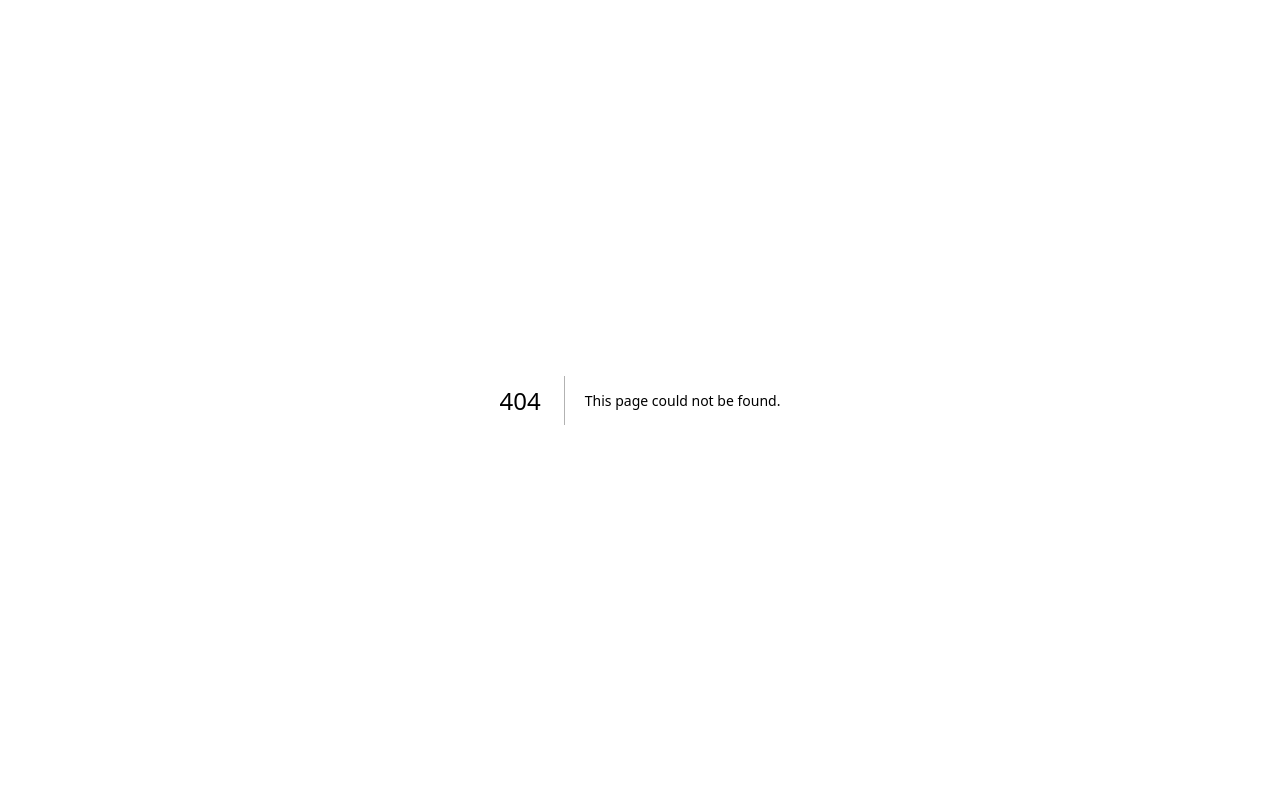
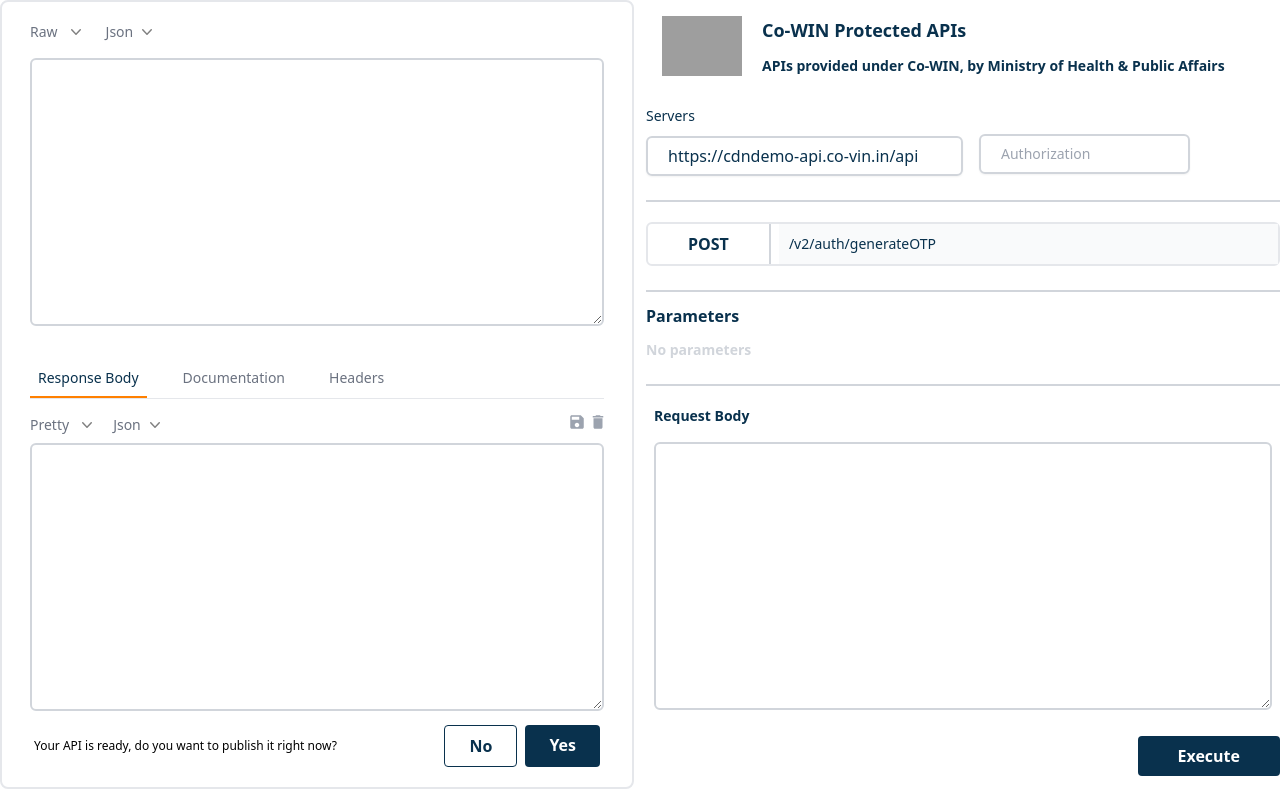
Before and after one commit to Pranshu321/Updated-Api-Setu-Dashboard, a Next.js app: page /Check in a window 1280 px wide. Before the commit this address had no page. Built offline with nearby package versions, Linux system fonts and the light colour scheme; grey boxes are pictures that could not be loaded.

Commit message:
Created the last page of updated api dashboard

```diff
--- a/components/Screen/Request Body/Request_Frontend.jsx
+++ b/components/Screen/Request Body/Request_Frontend.jsx
@@ -143,6 +143,19 @@
               </div>
             </div>
           </div>
+          <div className="flex justify-between mx-3 items-center">
+            <div className="text-xs">
+              Your API is ready, do you want to publish it right now?
+            </div>
+            <div className="flex gap-x-2">
+              <div class="bg-transparent text-NavColor font-semibold py-2 px-6 cursor-pointer border border-NavColor  rounded">
+                No
+              </div>
+              <div class="bg-NavColor text-white cursor-pointer font-bold py-2 px-6 rounded">
+                Yes
+              </div>
+            </div>
+          </div>
         </div>
       </div>
     </div>
--- a/components/Screen/Request Body/SideResponse.jsx
+++ b/components/Screen/Request Body/SideResponse.jsx
@@ -28,23 +28,24 @@
                 htmlFor="username"
                 className="block text-sm font-medium leading-6 text-NavColor"
               >
-                Name
+                Servers
               </label>
               <div className="mt-2">
-                <div className="flex rounded-md px-4 shadow-sm ring-1 ring-inset ring-gray-300 focus-within:ring-2 focus-within:ring-inset focus-within:ring-indigo-600 sm:max-w-full">
+                <div className="flex rounded-md px-4 shadow-sm border-2 border-gray-300 sm:max-w-full">
                   <input
                     type="text"
                     name="username"
                     id="username"
-                    className="block flex-1 border-0 bg-transparent py-1.5 pl-1 text-gray-900 placeholder:text-gray-400 focus:ring-0 sm:text-sm sm:leading-6"
-                    placeholder="janesmith"
+                    className="block flex-1 border-0 bg-transparent py-1.5 pl-1 text-NavColor "
+                    // placeholder="janesmith"
+                    value={"https://cdndemo-api.co-vin.in/api"}
                   />
                 </div>
               </div>
             </div>
             <div className="w-1/3">
               <div className="pt-7">
-                <div className="flex rounded-md px-4 shadow-sm ring-1 ring-inset ring-gray-300 focus-within:ring-2 focus-within:ring-inset focus-within:ring-indigo-600 sm:max-w-full">
+                <div className="flex rounded-md px-4 shadow-sm border-2 border-gray-300 sm:max-w-full">
                   <input
                     type="text"
                     name="username"
--- /dev/null
+++ b/pages/Check.jsx
@@ -0,0 +1,18 @@
+import React from "react";
+import Request_Frontend from "../components/Screen/Request Body/Request_Frontend";
+import SideResponse from "../components/Screen/Request Body/SideResponse";
+
+const Check = () => {
+  return (
+    <div className="w-full flex gap-x-3">
+      <div className="w-1/2">
+        <Request_Frontend />
+      </div>
+      <div className="w-1/2">
+        <SideResponse />
+      </div>
+    </div>
+  );
+};
+
+export default Check;
--- a/pages/Dashboard.jsx
+++ b/pages/Dashboard.jsx
@@ -17,6 +17,7 @@
 import Headers_Design from "../components/Screen/EndPoint Documentation/Headers_Design";
 import Request_Frontend from "../components/Screen/Request Body/Request_Frontend";
 import SideResponse from "../components/Screen/Request Body/SideResponse";
+import Check from "./Check";
 
 const Dashboard = () => {
   const [drop, setdrop] = useState(true);
@@ -33,7 +34,7 @@
         </div>
         <div className="flex w-full mx-5 rounded-lg my-2 border-2 border-[#E6E9EC] lg:w-[100%] bg-dashbordGray">
           <div
-            className={`w-[95%] lg:w-[75%] flex flex-col ${
+            className={`w-[95%] lg:w-[100%] flex flex-col ${
               NextPage != 0 ? "lg:flex-row" : "lg:flex-col"
             } lg:gap-y-0 items-stretch gap-y-5`}
           >
@@ -50,7 +51,7 @@
                 <LowerTags />
               </div>
             ) : null}
-            <div className="lg:flex lg:flex-col hidden w-[34%]">
+            <div className="lg:flex lg:flex-col hidden w-[24%]">
               {/* <UpperSideInfo />
               <SideInfo /> */}
               {NextPage > 0 ? <LeftStepper setNextPage={setNextPage} /> : null}
@@ -74,13 +75,14 @@
               ) : null}
               {NextPage === 1 ? <ManualForm NextPage={setNextPage} /> : null}
               {/* {(NextPage === 2 || NextPage === 4) && <Documentation_Form />} */}
-              {(NextPage === 2 || NextPage === 4) && <SideResponse />}
+              {/* {(NextPage === 2 || NextPage === 4) && <SideResponse />} */}
+              {(NextPage === 2 || NextPage === 4) && <Check />}
               {(NextPage === 3 || NextPage === 5) && <Authentication />}
               {NextPage === 6 && <Headers_Design />}
               {NextPage === 7 && <Request_Frontend />}
             </div>
           </div>
-          <div className="lg:flex lg:flex-col hidden w-[24%]">
+          {/* <div className="lg:flex lg:flex-col hidden w-[24%]">
             {NextPage === 0 ? (
               <div>
                 <UpperSideInfo />
@@ -89,7 +91,7 @@
             ) : (
               <RightViewListing />
             )}
-          </div>
+          </div> */}
         </div>
       </div>
     </>
```
